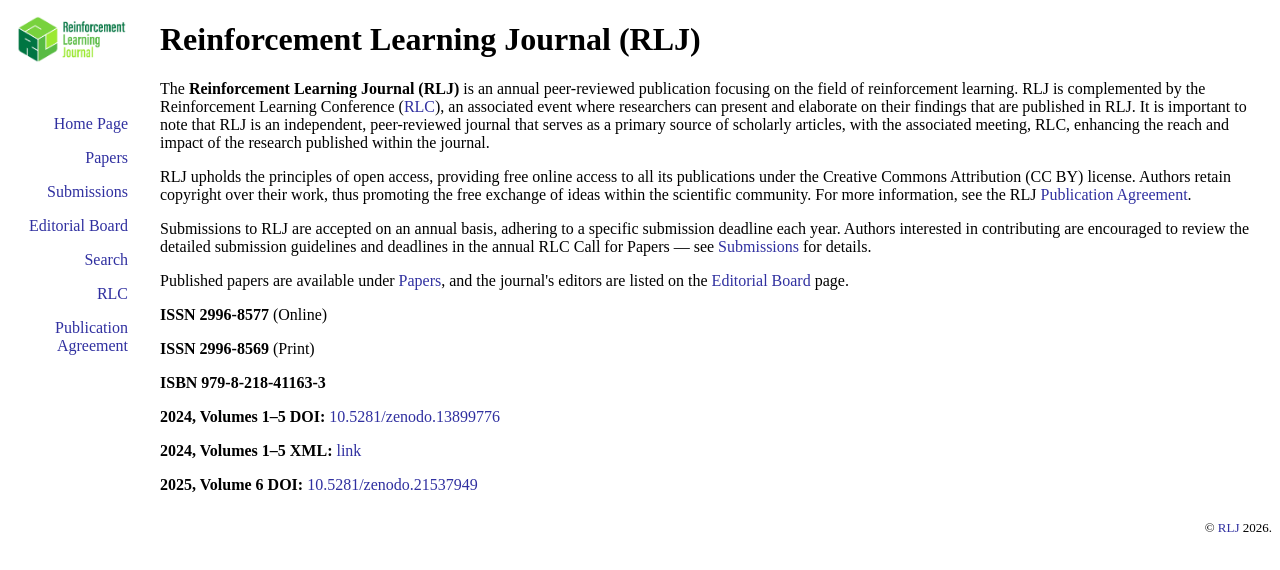
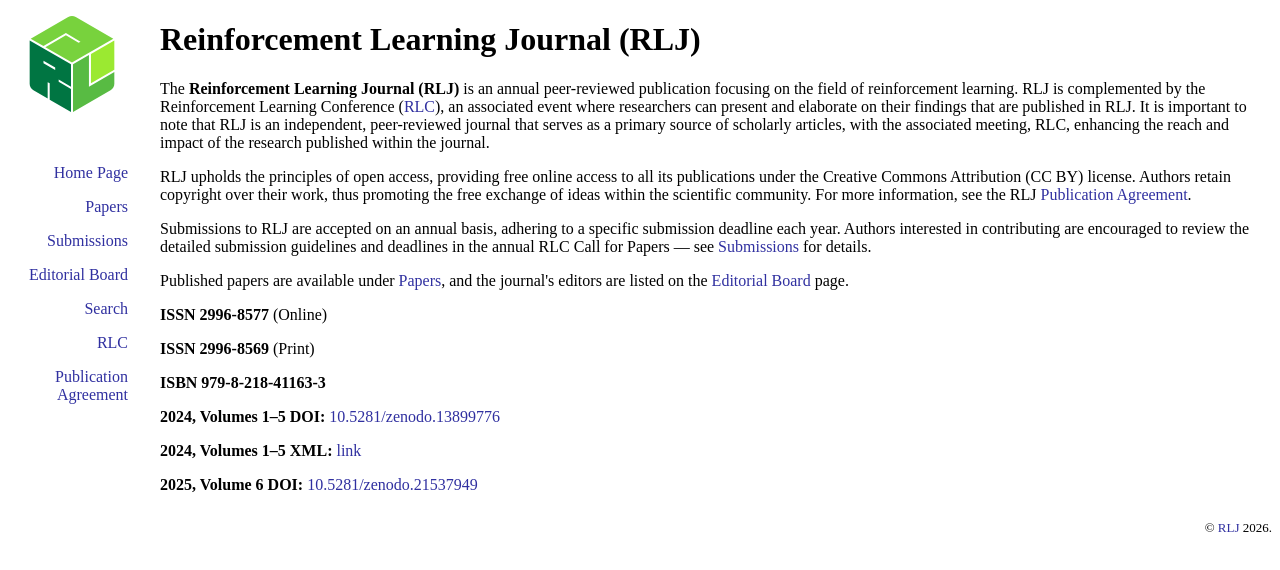
Before and after one commit to rl-journal/rlj-website, a Next.js app: page / in a window 1280 px wide. Shown: the top 570 px of the page. Built offline with nearby package versions, Linux system fonts and the light colour scheme.

Commit message:
updated rlj logo

```diff
--- a/app/globals.css
+++ b/app/globals.css
@@ -46,6 +46,7 @@ img { border: 0; max-width: 100%; }
 
 #fixed img.logo {
   width: 7em;
+  height: 6.0em;
   margin-top: 1em;
   margin-bottom: 2em; /* logo-to-nav gap as on jmlr.org */
 }
--- a/components/Sidebar.tsx
+++ b/components/Sidebar.tsx
@@ -17,7 +17,7 @@ export default function Sidebar() {
   return (
     <div id="fixed">
       <a href="/">
-        <img className="logo" src="/rlj-logo.png" alt="Reinforcement Learning Journal" />
+        <img className="logo" src="/rlj-logo.svg" alt="Reinforcement Learning Journal" />
       </a>
       {navLinks.map((link) => (
         <p key={link.href}>
```
Also changed, not shown: public/rlj-logo.svg (added).
